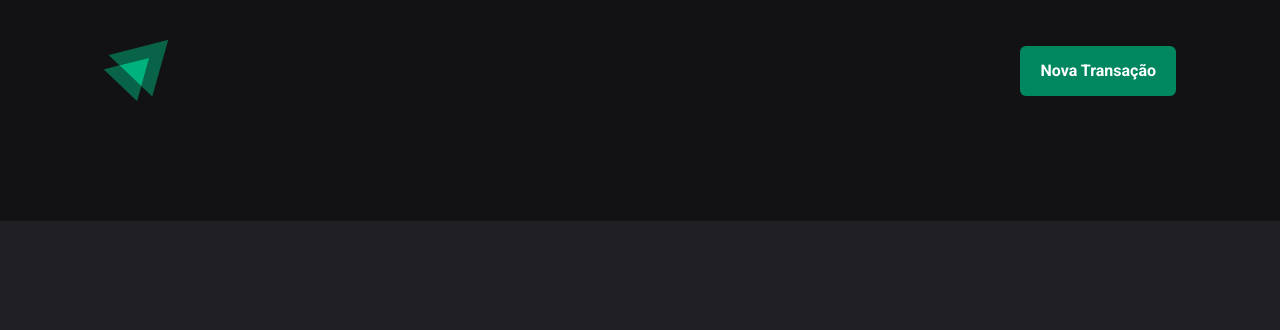
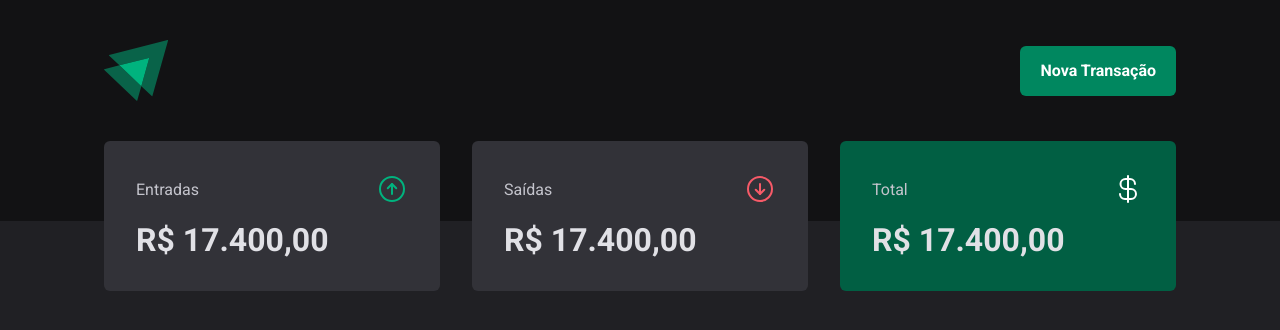
Before and after one commit to thiagoleet/react-dt-money, a React (Vite) app: page / in a window 1280 px wide. Shown: the top 330 px of the page. Built offline with nearby package versions, Linux system fonts and the light colour scheme.

Commit message:
Add Summary component with styled cards to display financial data

```diff
--- /dev/null
+++ b/src/components/Summary/index.tsx
@@ -0,0 +1,41 @@
+import { ArrowCircleDown, ArrowCircleUp, CurrencyDollar } from "phosphor-react";
+import { SummaryCard, SummaryContainer } from "./styles";
+
+export function Summary() {
+  return (
+    <SummaryContainer>
+      <SummaryCard>
+        <header>
+          <span>Entradas</span>
+          <ArrowCircleUp
+            size={32}
+            color="#00b37e"
+          />
+        </header>
+        <strong>R$ 17.400,00</strong>
+      </SummaryCard>
+
+      <SummaryCard>
+        <header>
+          <span>Saídas</span>
+          <ArrowCircleDown
+            size={32}
+            color="#f75a68"
+          />
+        </header>
+        <strong>R$ 17.400,00</strong>
+      </SummaryCard>
+
+      <SummaryCard $variant="green">
+        <header>
+          <span>Total</span>
+          <CurrencyDollar
+            size={32}
+            color="#fff"
+          />
+        </header>
+        <strong>R$ 17.400,00</strong>
+      </SummaryCard>
+    </SummaryContainer>
+  );
+}
--- /dev/null
+++ b/src/components/Summary/styles.ts
@@ -0,0 +1,41 @@
+import { css, styled } from "styled-components";
+
+export const SummaryContainer = styled.section`
+  width: 100%;
+  max-width: 1120px;
+  margin: 0 auto;
+  padding: 0 1.5rem;
+  display: grid;
+  grid-template-columns: repeat(3, 1fr);
+  gap: 2rem;
+  margin-top: -5rem;
+`;
+
+interface SummaryCardProps {
+  $variant?: "green";
+}
+
+export const SummaryCard = styled.div<SummaryCardProps>`
+  background-color: ${({ theme }) => theme["gray-600"]};
+  border-radius: 6px;
+  padding: 2rem;
+
+  header {
+    display: flex;
+    align-items: center;
+    justify-content: space-between;
+    color: ${({ theme }) => theme["gray-300"]};
+  }
+
+  strong {
+    display: block;
+    margin-top: 1rem;
+    font-size: 2rem;
+  }
+
+  ${(props) =>
+    props.$variant === "green" &&
+    css`
+      background-color: ${({ theme }) => theme["green-700"]};
+    `}
+`;
--- a/src/pages/Transactions/index.tsx
+++ b/src/pages/Transactions/index.tsx
@@ -1,9 +1,11 @@
+import { Summary } from "@/components/Summary";
 import { Header } from "../../components/Header";
 
 export function TransactionsPage() {
   return (
     <main>
       <Header />
+      <Summary />
     </main>
   );
 }
```
